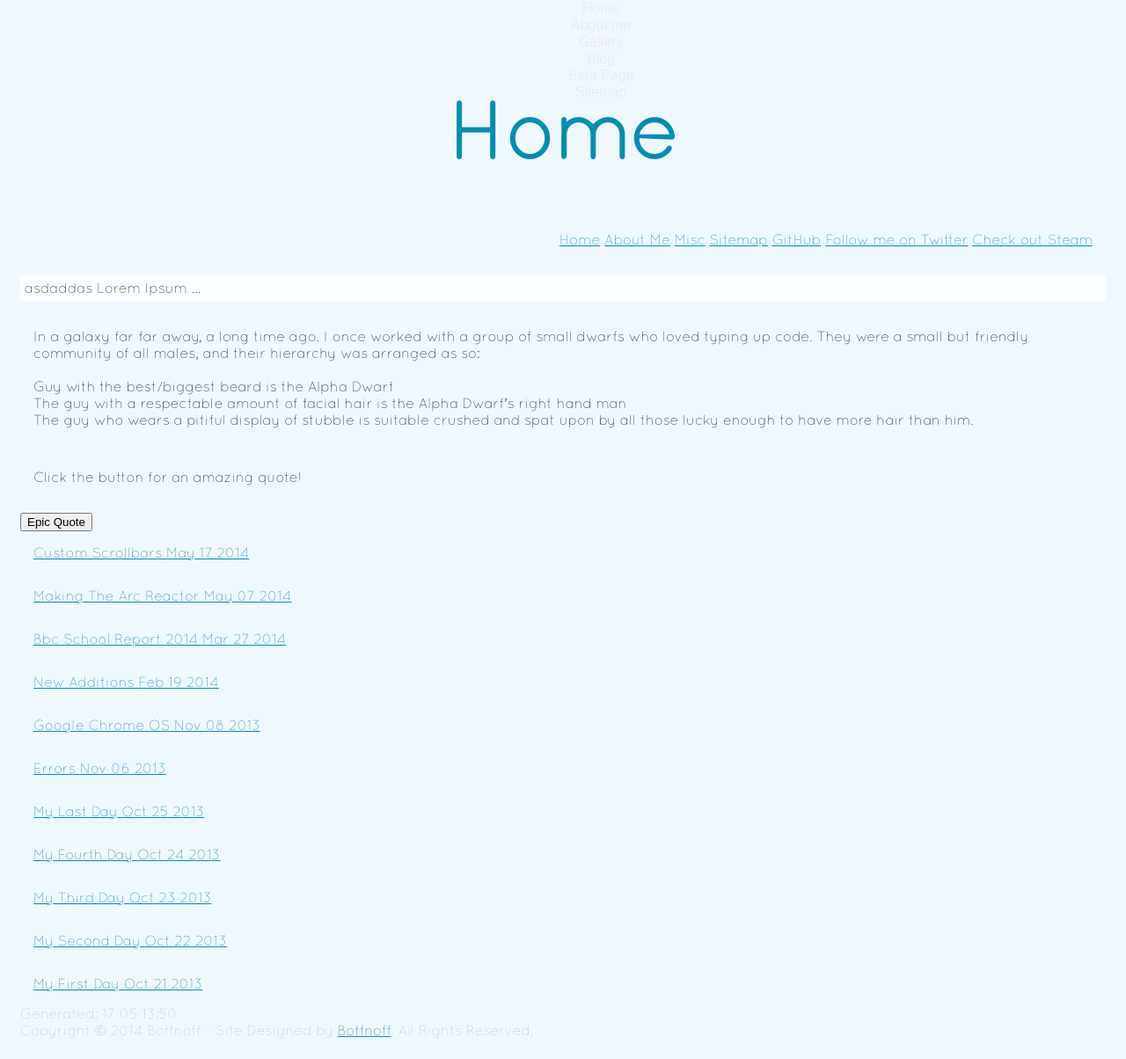
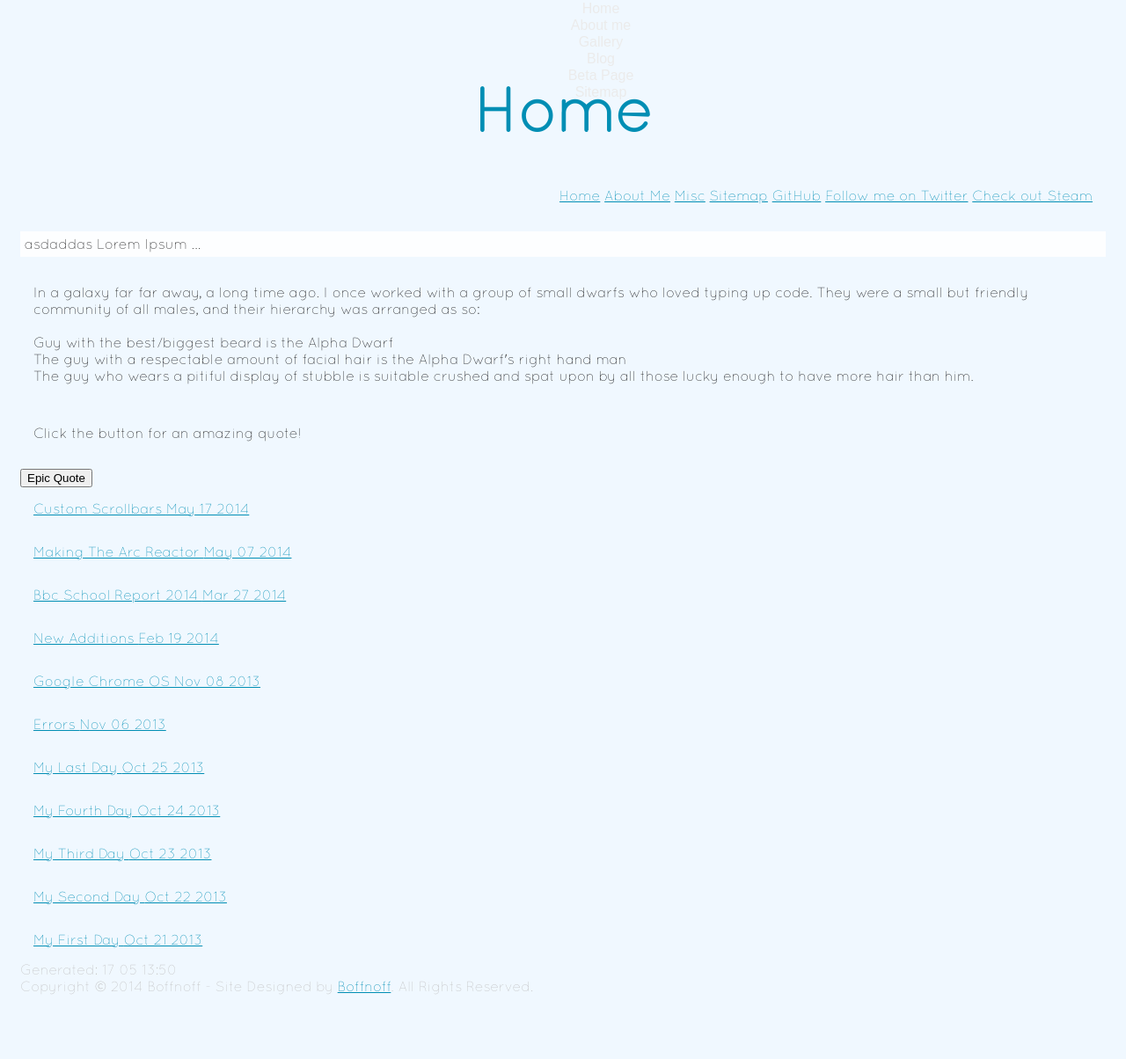
Before and after one commit to boffnoff/boffnoff.github.com, a Jekyll site: the page built from index.html, in a window 1280 px wide and 1204 px high. Shown: the whole window at 88% size. Built offline with Jekyll 4.4.1, drawn with Linux system fonts in a browser that asks for light colours.

Commit message:
changed H1 size

```diff
--- a/css/index.css
+++ b/css/index.css
@@ -78,7 +78,7 @@ body {
  h1 {
   text-align:center;
   color: #008EB4;
-  font-size: 90px;
+  font-size: 70px;
   }
 
 @font-face {
```
